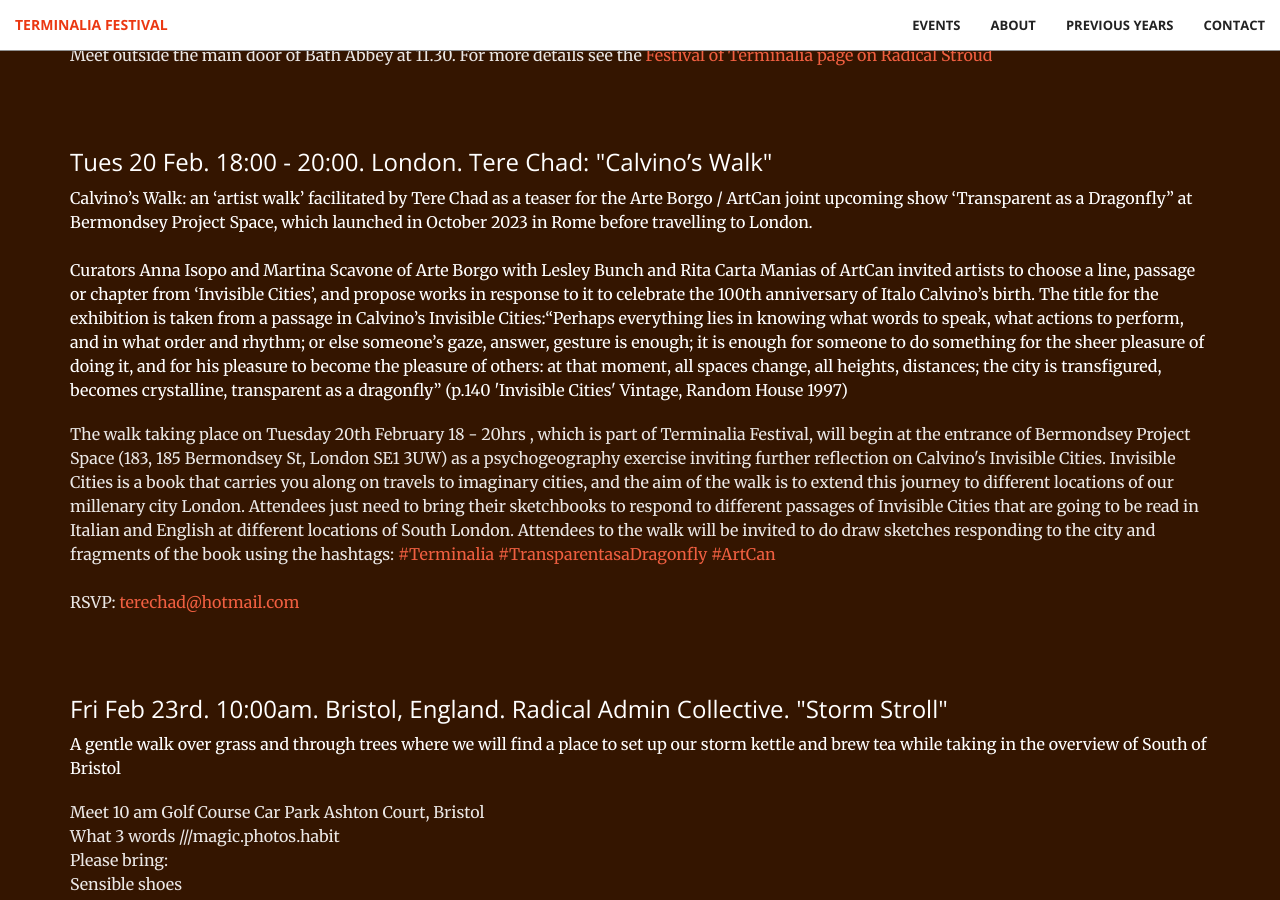
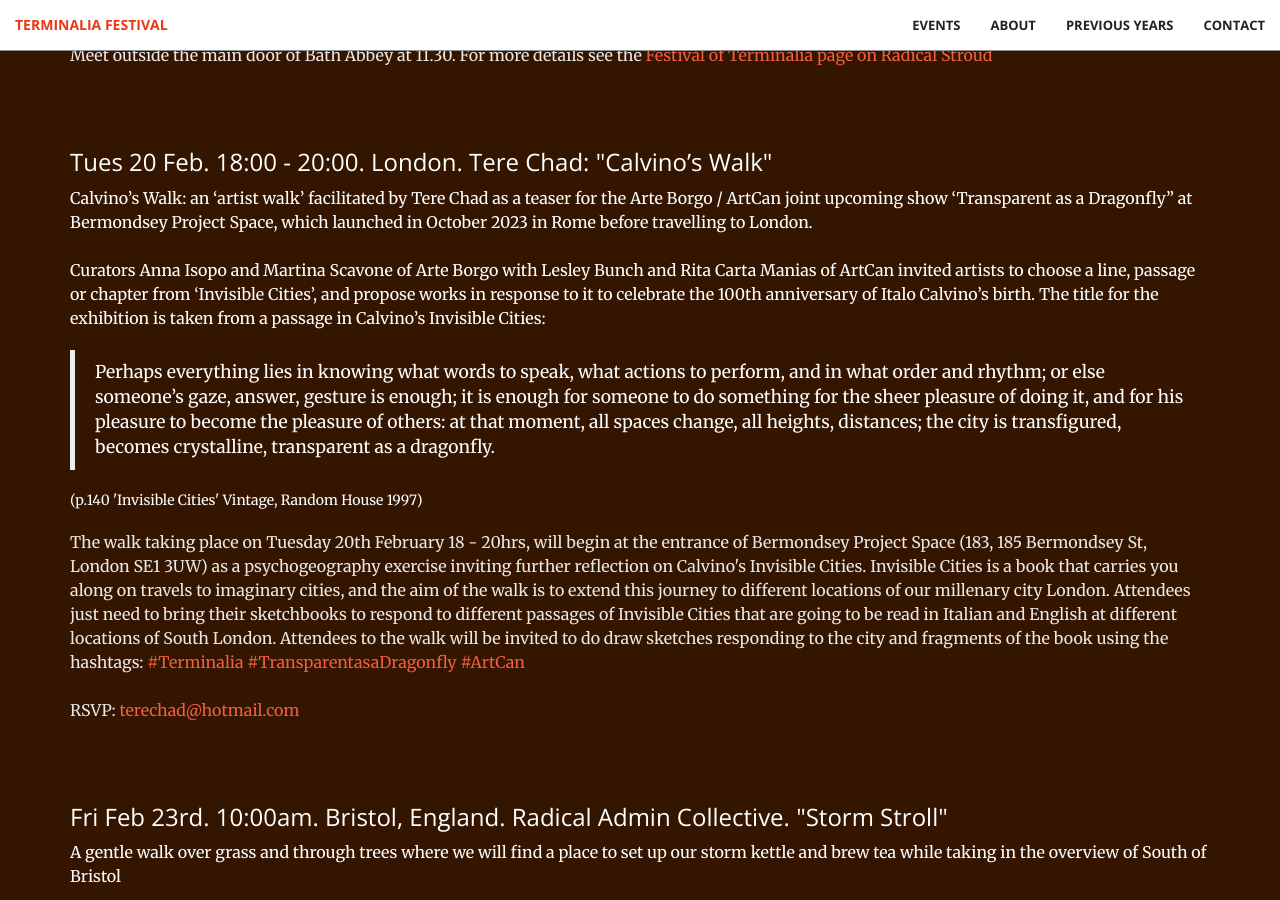
Before and after one commit to timwaters/terminalia, a Jekyll site: the page built from index.html, in a window 1280 px wide and 900 px high, scrolled down 2102 px. Built offline with Jekyll 4.4.1, drawn with Linux system fonts in a browser that asks for light colours.

```diff
--- a/_includes/events.html
+++ b/_includes/events.html
@@ -35,10 +35,11 @@
           <p class="text">
             Calvino’s Walk: an ‘artist walk’ facilitated by Tere Chad as a teaser for the Arte Borgo / ArtCan joint upcoming show ‘Transparent as a Dragonfly” at Bermondsey Project Space, which launched in October 2023 in Rome before travelling to London.<br/><br/>
 
-            Curators Anna Isopo and Martina Scavone of Arte Borgo with Lesley Bunch and Rita Carta Manias of ArtCan invited artists to choose a line, passage or chapter from ‘Invisible Cities’, and propose works in response to it to celebrate the 100th anniversary of Italo Calvino’s birth.  The title for the exhibition is taken from a passage in Calvino’s Invisible Cities:“Perhaps everything lies in knowing what words to speak, what actions to perform, and in what order and rhythm; or else someone’s gaze, answer, gesture is enough; it is enough for someone to do something for the sheer pleasure of doing it, and for his pleasure to become the pleasure of others: at that moment, all spaces change, all heights, distances; the city is transfigured, becomes crystalline, transparent as a dragonfly” (p.140 'Invisible Cities' Vintage, Random House 1997)
+            Curators Anna Isopo and Martina Scavone of Arte Borgo with Lesley Bunch and Rita Carta Manias of ArtCan invited artists to choose a line, passage or chapter from ‘Invisible Cities’, and propose works in response to it to celebrate the 100th anniversary of Italo Calvino’s birth.  The title for the exhibition is taken from a passage in Calvino’s Invisible Cities:
+            <blockquote>Perhaps everything lies in knowing what words to speak, what actions to perform, and in what order and rhythm; or else someone’s gaze, answer, gesture is enough; it is enough for someone to do something for the sheer pleasure of doing it, and for his pleasure to become the pleasure of others: at that moment, all spaces change, all heights, distances; the city is transfigured, becomes crystalline, transparent as a dragonfly. </blockquote>(p.140 'Invisible Cities' Vintage, Random House 1997)
           </p>
           <p class="text-faded">
-            The walk taking place on Tuesday 20th February 18 - 20hrs , which is part of Terminalia Festival, will begin at the entrance of Bermondsey Project Space (183, 185 Bermondsey St, London SE1 3UW) as a psychogeography exercise inviting further reflection on Calvino's Invisible Cities. Invisible Cities is a book that carries you along on travels to imaginary cities, and the aim of the walk is to extend this journey to different locations of our millenary city London.  Attendees just need to bring their sketchbooks to respond to different passages of Invisible Cities that are going to be read in Italian and English at different locations of South London. Attendees to the walk will be invited to do draw sketches responding to the city and fragments of the book using the hashtags: <a href="https://twitter.com/search?q=%23terminalia">#Terminalia</a>  <a href="https://twitter.com/search?q=%23TransparentasaDragonfly">#TransparentasaDragonfly</a> <a href="https://twitter.com/search?q=%23ArtCan">#ArtCan</a> <br/><br/>
+            The walk taking place on Tuesday 20th February 18 - 20hrs,  will begin at the entrance of Bermondsey Project Space (183, 185 Bermondsey St, London SE1 3UW) as a psychogeography exercise inviting further reflection on Calvino's Invisible Cities. Invisible Cities is a book that carries you along on travels to imaginary cities, and the aim of the walk is to extend this journey to different locations of our millenary city London.  Attendees just need to bring their sketchbooks to respond to different passages of Invisible Cities that are going to be read in Italian and English at different locations of South London. Attendees to the walk will be invited to do draw sketches responding to the city and fragments of the book using the hashtags: <a href="https://twitter.com/search?q=%23terminalia">#Terminalia</a>  <a href="https://twitter.com/search?q=%23TransparentasaDragonfly">#TransparentasaDragonfly</a> <a href="https://twitter.com/search?q=%23ArtCan">#ArtCan</a> <br/><br/>
             RSVP: <a href="mailto:terechad@hotmail.com">terechad@hotmail.com</a>
           </p>
         </div>
```
